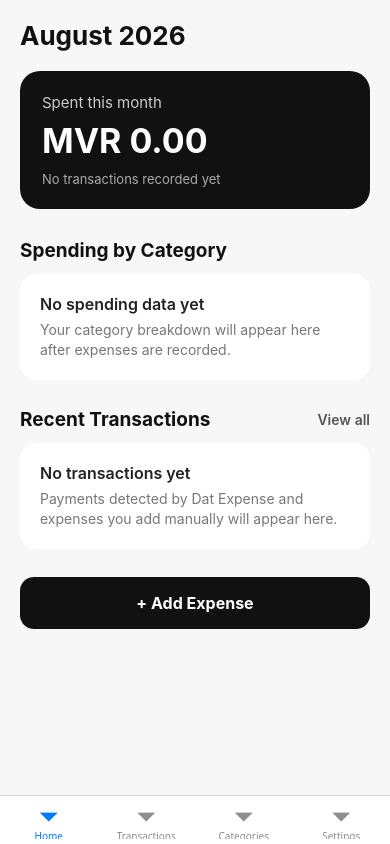
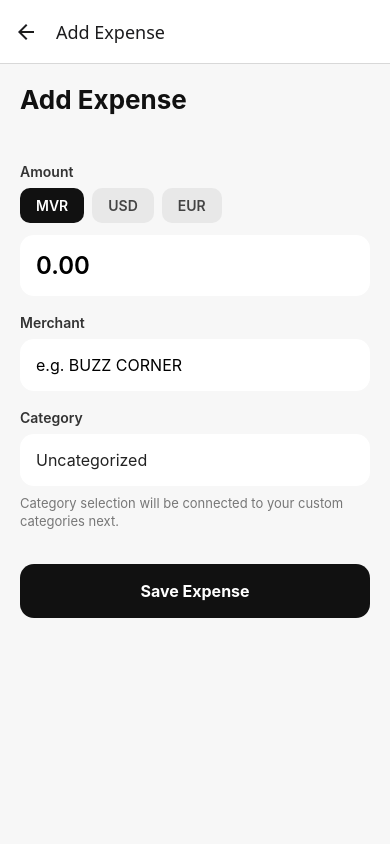
Before and after one commit to Yoosuf-Eenas-Jaufar/dat-expense, a React Native app: screen /AddExpense in a window 390 px wide. Built offline with nearby package versions, Linux system fonts and the light colour scheme.

Commit message:
checkpoint: save Dat Expense before starter migration

```diff
--- a/src/navigation/AppNavigator.tsx
+++ b/src/navigation/AppNavigator.tsx
@@ -1,16 +1,18 @@
 import { NavigationContainer } from '@react-navigation/native';
 import { createBottomTabNavigator } from '@react-navigation/bottom-tabs';
+import { createNativeStackNavigator } from '@react-navigation/native-stack';
 
 import HomeScreen from '../screens/HomeScreen';
 import TransactionsScreen from '../screens/TransactionsScreen';
 import CategoriesScreen from '../screens/CategoriesScreen';
 import SettingsScreen from '../screens/SettingsScreen';
+import AddExpenseScreen from '../screens/AddExpenseScreen';
 
 const Tab = createBottomTabNavigator();
+const Stack = createNativeStackNavigator();
 
-export default function AppNavigator() {
+function MainTabs() {
   return (
-    <NavigationContainer>
     <Tab.Navigator
       screenOptions={{
         headerShown: false,
@@ -21,6 +23,27 @@ export default function AppNavigator() {
       <Tab.Screen name="Categories" component={CategoriesScreen} />
       <Tab.Screen name="Settings" component={SettingsScreen} />
     </Tab.Navigator>
+  );
+}
+
+export default function AppNavigator() {
+  return (
+    <NavigationContainer>
+      <Stack.Navigator>
+        <Stack.Screen
+          name="MainTabs"
+          component={MainTabs}
+          options={{ headerShown: false }}
+        />
+
+        <Stack.Screen
+          name="AddExpense"
+          component={AddExpenseScreen}
+          options={{
+            title: 'Add Expense',
+          }}
+        />
+      </Stack.Navigator>
     </NavigationContainer>
   );
 }
--- /dev/null
+++ b/src/screens/AddExpenseScreen.tsx
@@ -0,0 +1,186 @@
+import { useState } from 'react';
+import {
+  Pressable,
+  ScrollView,
+  StyleSheet,
+  Text,
+  TextInput,
+  View,
+} from 'react-native';
+import { SafeAreaView } from 'react-native-safe-area-context';
+
+const currencies = ['MVR', 'USD', 'EUR'];
+
+export default function AddExpenseScreen() {
+  const [amount, setAmount] = useState('');
+  const [merchant, setMerchant] = useState('');
+  const [currency, setCurrency] = useState('MVR');
+
+  return (
+    <SafeAreaView style={styles.safeArea}>
+      <ScrollView contentContainerStyle={styles.content}>
+        <Text style={styles.title}>Add Expense</Text>
+
+        <Text style={styles.label}>Amount</Text>
+
+        <View style={styles.amountRow}>
+          <View style={styles.currencyButtons}>
+            {currencies.map((item) => (
+              <Pressable
+                key={item}
+                style={[
+                  styles.currencyButton,
+                  currency === item && styles.currencyButtonSelected,
+                ]}
+                onPress={() => setCurrency(item)}
+              >
+                <Text
+                  style={[
+                    styles.currencyText,
+                    currency === item && styles.currencyTextSelected,
+                  ]}
+                >
+                  {item}
+                </Text>
+              </Pressable>
+            ))}
+          </View>
+
+          <TextInput
+            style={styles.amountInput}
+            placeholder="0.00"
+            keyboardType="decimal-pad"
+            value={amount}
+            onChangeText={setAmount}
+          />
+        </View>
+
+        <Text style={styles.label}>Merchant</Text>
+
+        <TextInput
+          style={styles.input}
+          placeholder="e.g. BUZZ CORNER"
+          value={merchant}
+          onChangeText={setMerchant}
+        />
+
+        <Text style={styles.label}>Category</Text>
+
+        <View style={styles.categoryBox}>
+          <Text style={styles.categoryText}>Uncategorized</Text>
+        </View>
+
+        <Text style={styles.helperText}>
+          Category selection will be connected to your custom categories next.
+        </Text>
+
+        <Pressable style={styles.saveButton}>
+          <Text style={styles.saveButtonText}>Save Expense</Text>
+        </Pressable>
+      </ScrollView>
+    </SafeAreaView>
+  );
+}
+
+const styles = StyleSheet.create({
+  safeArea: {
+    flex: 1,
+    backgroundColor: '#F7F7F7',
+  },
+
+  content: {
+    padding: 20,
+    paddingBottom: 40,
+  },
+
+  title: {
+    fontSize: 26,
+    fontWeight: '700',
+    marginBottom: 30,
+    color: '#111111',
+  },
+
+  label: {
+    fontSize: 14,
+    fontWeight: '600',
+    color: '#333333',
+    marginBottom: 8,
+    marginTop: 18,
+  },
+
+  amountRow: {
+    gap: 12,
+  },
+
+  currencyButtons: {
+    flexDirection: 'row',
+    gap: 8,
+  },
+
+  currencyButton: {
+    paddingVertical: 9,
+    paddingHorizontal: 16,
+    borderRadius: 10,
+    backgroundColor: '#E8E8E8',
+  },
+
+  currencyButtonSelected: {
+    backgroundColor: '#111111',
+  },
+
+  currencyText: {
+    fontWeight: '600',
+    color: '#444444',
+  },
+
+  currencyTextSelected: {
+    color: '#FFFFFF',
+  },
+
+  amountInput: {
+    backgroundColor: '#FFFFFF',
+    borderRadius: 14,
+    padding: 16,
+    fontSize: 24,
+    fontWeight: '600',
+  },
+
+  input: {
+    backgroundColor: '#FFFFFF',
+    borderRadius: 14,
+    padding: 16,
+    fontSize: 16,
+  },
+
+  categoryBox: {
+    backgroundColor: '#FFFFFF',
+    borderRadius: 14,
+    padding: 16,
+  },
+
+  categoryText: {
+    fontSize: 16,
+    color: '#222222',
+  },
+
+  helperText: {
+    fontSize: 13,
+    color: '#777777',
+    lineHeight: 18,
+    marginTop: 8,
+  },
+
+  saveButton: {
+    backgroundColor: '#111111',
+    paddingVertical: 17,
+    borderRadius: 14,
+    alignItems: 'center',
+    marginTop: 34,
+  },
+
+  saveButtonText: {
+    color: '#FFFFFF',
+    fontSize: 16,
+    fontWeight: '700',
+  },
+});
--- a/src/screens/HomeScreen.tsx
+++ b/src/screens/HomeScreen.tsx
@@ -1,3 +1,4 @@
+import { useNavigation } from '@react-navigation/native';
 import {
   Pressable,
   ScrollView,
@@ -8,6 +9,8 @@ import {
 import { SafeAreaView } from 'react-native-safe-area-context';
 
 export default function HomeScreen() {
+  const navigation = useNavigation<any>();
+
   const currentMonth = new Date().toLocaleString('en-US', {
     month: 'long',
     year: 'numeric',
@@ -59,7 +62,10 @@ export default function HomeScreen() {
           </Text>
         </View>
 
-        <Pressable style={styles.addButton}>
+        <Pressable
+          style={styles.addButton}
+          onPress={() => navigation.navigate('AddExpense')}
+        >
           <Text style={styles.addButtonText}>+ Add Expense</Text>
         </Pressable>
       </ScrollView>
```
Lines whose indentation alone changed are shown as unchanged.
